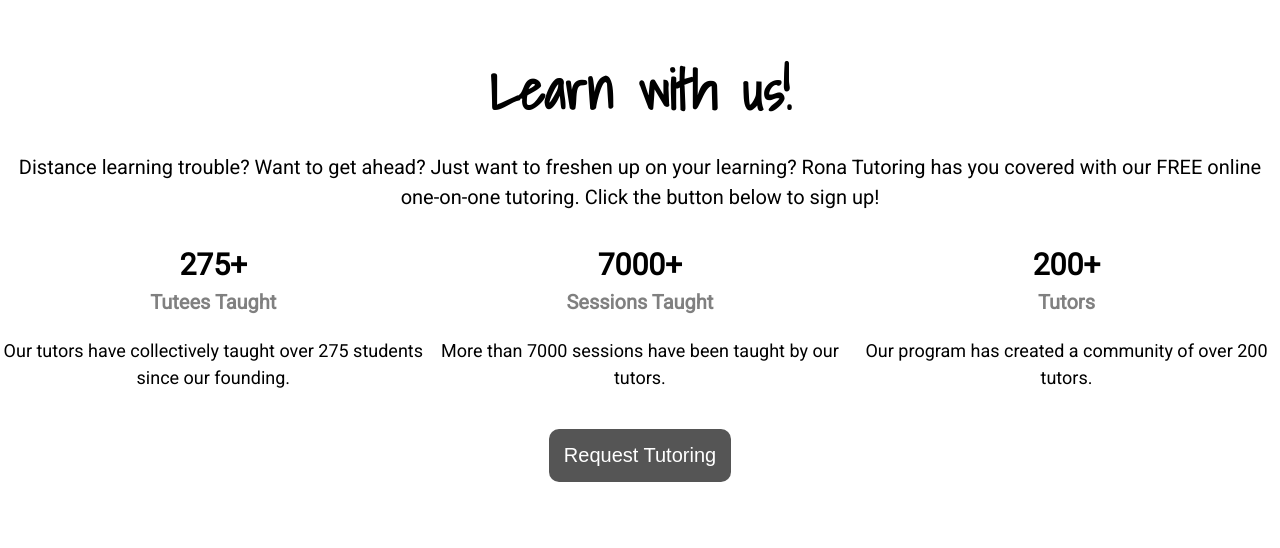
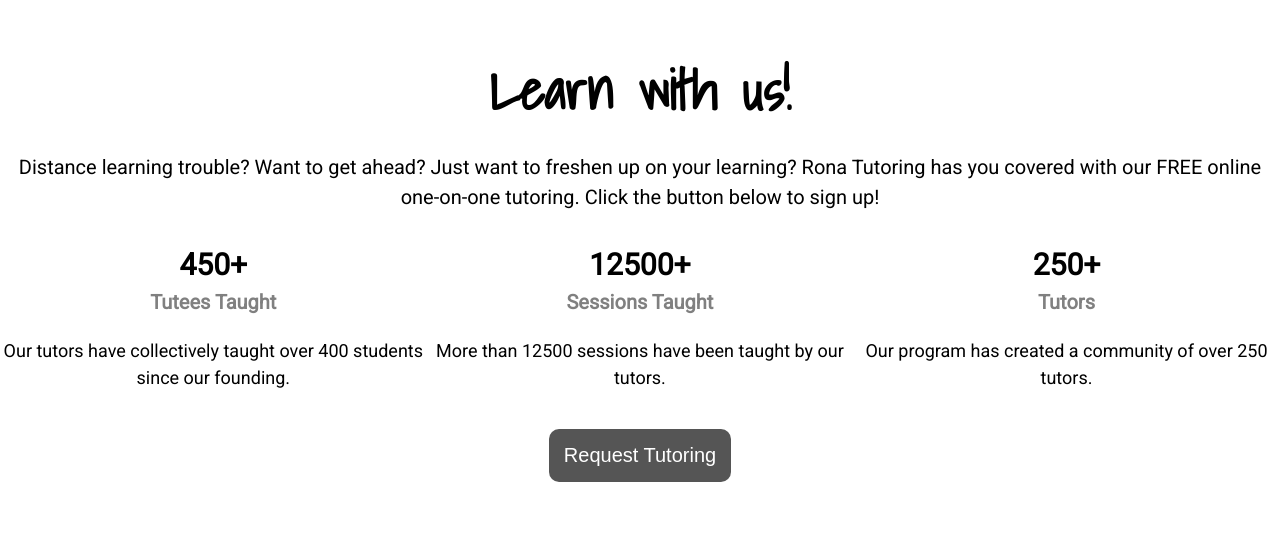
Before and after one commit to snowham/RonaTutoring, a Flask app: page /home in a window 1280 px wide. Shown: the part 56-604 px from the top of the page. Run offline with Flask 2, Linux system fonts and the light colour scheme; some libraries are stand-ins or nearby versions.

Commit message:
Update home.html

```diff
--- a/templates/home.html
+++ b/templates/home.html
@@ -54,9 +54,9 @@
           <div class="column">
             <div class="card">
               <div class="container">
-                <h2 style="margin-top:10px;padding-left:50px;">275+</h2>
+                <h2 style="margin-top:10px;padding-left:50px;">450+</h2>
                 <p class="title" style="margin-top:0px;margin-left:50px;"><b>Tutees Taught</b></p>
-                <p style="margin-right:100px; margin-left:150px; font-size:18px;">Our tutors have collectively taught over 275 students since our founding.</p>
+                <p style="margin-right:100px; margin-left:150px; font-size:18px;">Our tutors have collectively taught over 400 students since our founding.</p>
               </div>
             </div>
           </div>
@@ -64,9 +64,9 @@
           <div class="column">
             <div class="card">
               <div class="container">
-                <h2 style="margin-top:10px;padding-right:0px;padding-left:0px;">7000+</h2>
+                <h2 style="margin-top:10px;padding-right:0px;padding-left:0px;">12500+</h2>
                 <p class="title" style="margin-top:0px;"><b>Sessions Taught</b></p>
-                <p style="margin-right:100px; margin-left:100px; font-size:18px;">More than 7000 sessions have been taught by our tutors.</p>
+                <p style="margin-right:100px; margin-left:100px; font-size:18px;">More than 12500 sessions have been taught by our tutors.</p>
               </div>
             </div>
           </div>
@@ -74,9 +74,9 @@
           <div class="column">
             <div class="card">
               <div class="container">
-                <h2 style="margin-top:10px;padding-right:50px;">200+</h2>
+                <h2 style="margin-top:10px;padding-right:50px;">250+</h2>
                 <p class="title" style="margin-top:0px;margin-right:50px;"><b>Tutors</b></p>
-                <p style="margin-right:150px; margin-left:100px; font-size:18px;">Our program has created a community of over 200 tutors.</p>
+                <p style="margin-right:150px; margin-left:100px; font-size:18px;">Our program has created a community of over 250 tutors.</p>
               </div>
             </div>
           </div>
```
